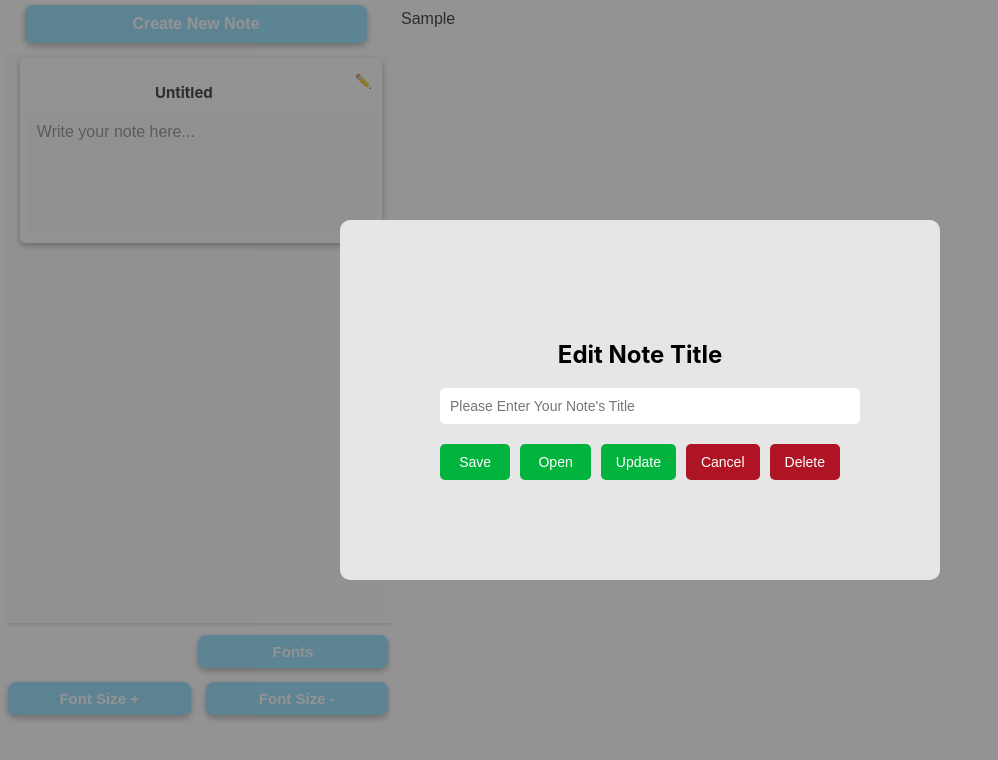
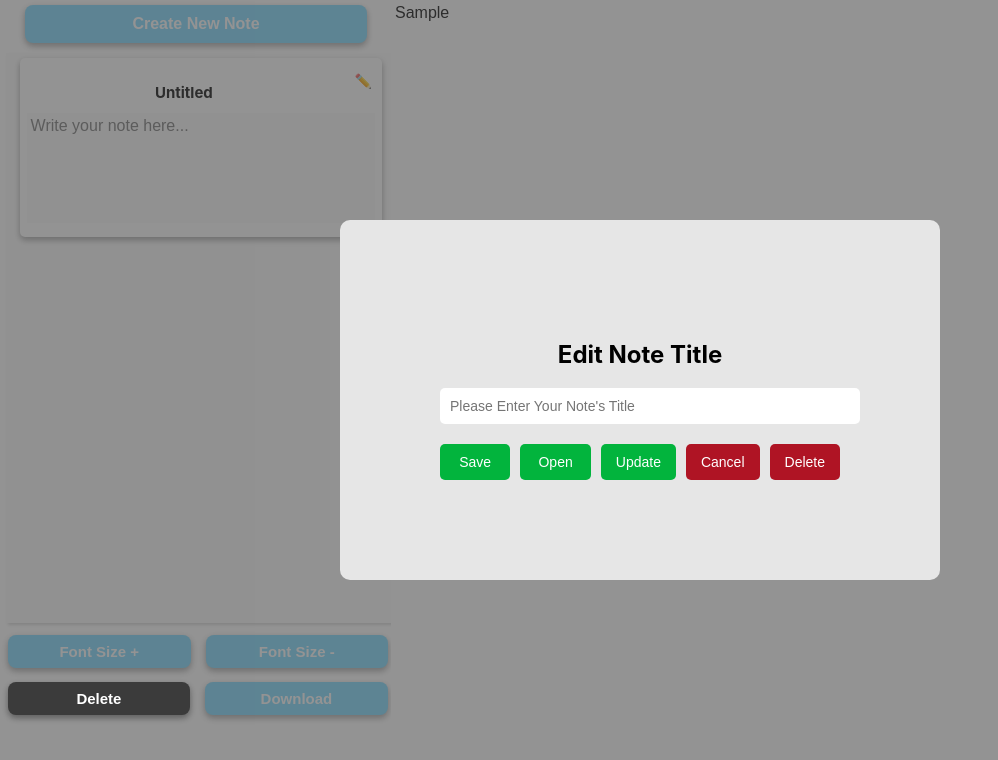
Before and after one commit to JulioGitMJC/NotepadProject, a React (Create React App) app: page / in a window 1280 px wide. Both pictures are taken after typing "Sample" into the empty fields and a click on the button "Create New Note". Shown: the top 760 px of the page, without its empty margins (0-998 px from the left). Built offline with nearby package versions, Linux system fonts and the light colour scheme.

Commit message:
Delete Button Added

```diff
--- a/src/App.css
+++ b/src/App.css
@@ -105,14 +105,32 @@
   color: rgb(121, 217, 255); /* Change color on hover */
 }
 
+.TxtContainer {
+  position: relative;
+  width: 102%;
+  padding: 0;
+  margin: 0;
+}
+
+.TextareaOverlay {
+  position: absolute;
+  top: 0;
+  left: 0;
+  width: 100%;
+  height: 100%;
+  background: transparent;
+  cursor: pointer;
+  z-index: 1;
+}
+
 .NoteContent {
-  width: 96%;
-  min-height: 100px;
+  width: 100%;
+  min-height: 110px;
   border: none;
   outline: none;
-  padding: 10px;
-  font-size: 14px;
+  padding: 4px;
   resize: none;
+  box-sizing: border-box;
 }
 
 .DeleteNoteButton{
@@ -128,6 +146,19 @@
   cursor: pointer;
   display: block;
   margin-left: auto;
+
+  /* padding: 8px 15px;
+  width: 50%;
+  border: none;
+  border-radius: 8px;
+  font-size: 15px;
+  font-weight: bold;
+  color: white;
+  background-color: rgb(121, 217, 255);
+  box-shadow: rgba(0, 0, 0, 0.16) 0px 3px 6px, rgba(0, 0, 0, 0.23) 0px 3px 6px;
+  cursor: pointer;
+  display: block;
+  margin-left: auto; */
 }
 
 
@@ -172,7 +203,7 @@
   opacity: .9;
 }
 
-.FontsButton{
+ .FontsButton{
   padding: 8px 15px;
   width: 50%;
   border: none;
--- a/src/App.js
+++ b/src/App.js
@@ -98,7 +98,7 @@ function App() {
       title: "Untitled",
       content: ""
     };
-    setNotes([...notes, newNote]);
+    setNotes([newNote, ...notes]);
     openTitleModal(newNote);
   };
 
@@ -128,6 +128,7 @@ function App() {
             <div
               key={note.id}
               className={`NewNote ${activeNoteId.includes(note.id) ? 'active' : ''}`}
+              // handle long press
               onMouseDown={() => startPressTimer(note.id)}
               onMouseUp={cancelPressTimer}
               onMouseLeave={cancelPressTimer}
@@ -137,13 +138,21 @@ function App() {
                 <span className="EditIcon" onClick={() => openTitleModal(note)}>✏️</span>
               </div>
 
+              <div className = "TxtContainer">
                 <textarea disabled
                   className="NoteContent"
                   value={note.content}
                   onChange={(e) => updateNoteContent(note.id, e.target.value)}
                   placeholder="Write your note here..."
                   style={{ fontFamily: fontStyle, fontSize: fontSize + 'px' }}
-              ></textarea>
+                />
+                <div
+                  className="TextareaOverlay"
+                  onMouseDown={(e) => { e.preventDefault(); startPressTimer(note.id); }}
+                  onMouseUp={cancelPressTimer}
+                  onMouseLeave={cancelPressTimer}
+                />
+              </div>
             </div>
           ))}
         </div>
@@ -161,7 +170,7 @@ function App() {
               />
               <div className="modal-buttons">
                 <button onClick={() => { saveTitle(); closeTitleModal(); }}>Save</button>
-                <button onClick={() => openNote(selectedNote)}>Open</button>
+                <button onClick={() => {openNote(selectedNote); closeTitleModal(); }}>Open</button>
                 <button className='UpdateButton' onClick={() => { updateNoteContent(selectedNote.id, noteContent); closeTitleModal(); }}>Update</button>
                 <button onClick={closeTitleModal}>Cancel</button>
                 <button onClick={() => { deleteNote(selectedNote.id); closeTitleModal(); }}>Delete</button>
@@ -171,12 +180,25 @@ function App() {
         )}
 
         <div className='TopButtonsContainer'>
-          <button className="FontsButton HoverEffect" onClick={() => setFontStyle(fontStyle === 'Arial' ? 'Courier New' : 'Arial')}>Fonts</button>
+          {/* <button className="FontsButton HoverEffect" onClick={() => setFontStyle(fontStyle === 'Arial' ? 'Courier New' : 'Arial')}>Download</button> */}
+          {/* Font size buttons */}
+          <button className="FontSizeButton HoverEffect" onClick={() => setFontSize(fontSize + 2)}>Font Size +</button>
+          <button className="FontSizeButton HoverEffect" onClick={() => setFontSize(fontSize - 2)}>Font Size -</button>
         </div>
 
         <div className='BottomButtonsContainer'>
-          <button className="FontSizeButton HoverEffect" onClick={() => setFontSize(fontSize + 2)}>Font Size +</button>
-          <button className="FontSizeButton HoverEffect" onClick={() => setFontSize(fontSize - 2)}>Font Size -</button>
+        {/* Delete button */}
+        <div className="DeleteButtonContainer">
+          <button className={`DeleteNoteButton ${activeNoteId.length === 0 ? 'disabled' : ''}`}
+            onClick={deleteActiveNote} disabled={activeNoteId.length === 0} // Disable if no notes are selected
+            >Delete
+          </button>
+        {activeNoteId.length === 0 && (
+          <div className="Tooltip">Long press on a note item to select</div>)}
+        </div>
+
+        {/* Download Button */}
+          <button className="DownloadButton HoverEffect" onClick={() => {} }>Download</button>
         </div>
       </div>
 
```
Lines whose indentation alone changed are shown as unchanged.
